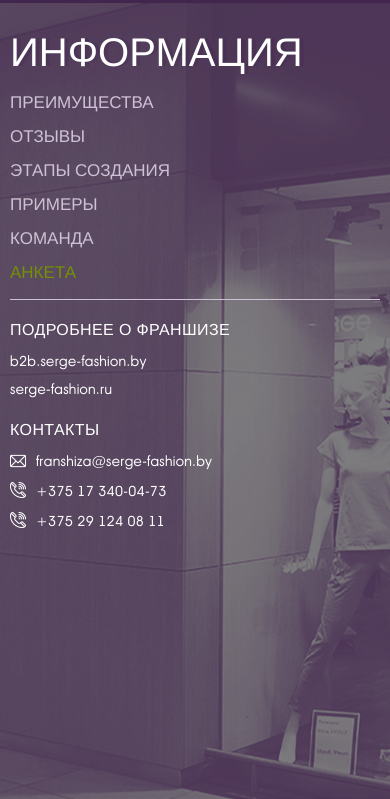
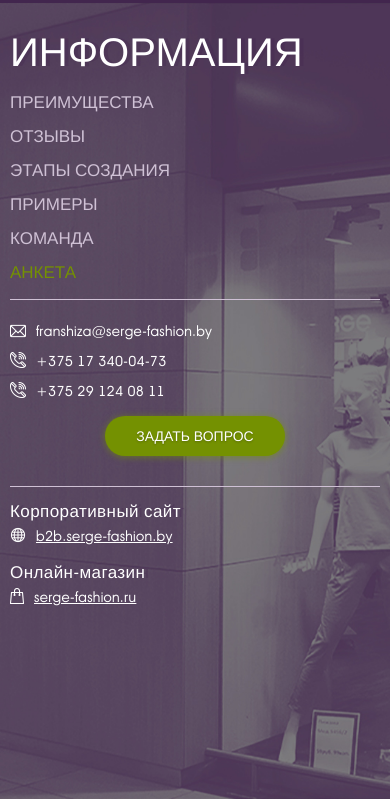
Before and after one commit to Helga13/sergeLP, a website: page prod/index.html in a window 390 px wide. Both pictures are taken after a click on the link "Информация". Shown: the part 45-844 px from the top of the page. Drawn offline with nearby package versions, Linux system fonts and the light colour scheme; files whose address does not match are found by name.

Commit message:
links burger_menu

```diff
--- a/prod/index.html
+++ b/prod/index.html
@@ -49,15 +49,18 @@
       </ul>
       <div class="mobile_block">
         <div class="item">
-          <div class="heading">Подробнее о франшизе</div>
-          <div class="info_item"><a href="http://b2b.serge-fashion.by" target="_blank">b2b.serge-fashion.by</a></div>
-          <div class="info_item"><a href="http://serge-fashion.ru" target="_blank">serge-fashion.ru</a></div>
-        </div>
-        <div class="item">
           <div class="heading">Контакты</div>
           <div class="info_item"><a href="mailto:franshiza@serge-fashion.by"><img src="img/icons/icon_mail.png" alt="">franshiza@serge-fashion.by</a></div>
           <div class="info_item"><a href="tel:+375173400473"><img src="img/icons/icom_phone.png" alt="">+375 17 340-04-73</a></div>
           <div class="info_item"><a href="tel:+375291240811"><img src="img/icons/icom_phone.png" alt="">+375 29 124 08 11</a></div>
+          <a href="#" class="btn js-popup question_btn" data-id="popupForm">Задать вопрос</a>
+        </div>
+        <div class="item sites">
+          <div class="heading">Подробнее о франшизе</div>
+          <div class="title">Корпоративный сайт</div>
+          <div class="info_item"><a href="http://b2b.serge-fashion.by" target="_blank"><img src="img/icons/icon_world.png" alt="">b2b.serge-fashion.by</a></div>
+          <div class="title">Онлайн-магазин</div>
+          <div class="info_item"><a href="http://serge-fashion.ru" target="_blank"><img src="img/icons/icon_bag.png" alt="">serge-fashion.ru</a></div>
         </div>
       </div>
     </div>
--- a/prod/js/app.js
+++ b/prod/js/app.js
@@ -96,20 +96,16 @@ $(document).ready(function () {
   $('.burger_menu').click(function(e) {
     e.preventDefault();
   if($('.burger_menu').hasClass('opened')){
-
-
       $('.popup_nav').fadeOut(100);
       $('body').css('overflow', 'auto');
       $('.burger_menu').removeClass('opened');
-
   }else{
     $(this).toggleClass('opened');
         $('.popup_nav').fadeIn(300);
         $('body').css('overflow', 'hidden');
     }
   });
-
-  	$('.popup_close, .popup_nav a').click(function (e) {
+  	$('.popup_close, .popup_nav ul a').click(function (e) {
          e.preventDefault();
            $('.popup_nav').fadeOut(100);
            $('body').css('overflow', 'auto');
--- a/src/js/app.js
+++ b/src/js/app.js
@@ -96,20 +96,16 @@ $(document).ready(function () {
   $('.burger_menu').click(function(e) {
     e.preventDefault();
   if($('.burger_menu').hasClass('opened')){
-
-
       $('.popup_nav').fadeOut(100);
       $('body').css('overflow', 'auto');
       $('.burger_menu').removeClass('opened');
-
   }else{
     $(this).toggleClass('opened');
         $('.popup_nav').fadeIn(300);
         $('body').css('overflow', 'hidden');
     }
   });
-
-  	$('.popup_close, .popup_nav a').click(function (e) {
+  	$('.popup_close, .popup_nav ul a').click(function (e) {
          e.preventDefault();
            $('.popup_nav').fadeOut(100);
            $('body').css('overflow', 'auto');
--- a/src/sass/_common.scss
+++ b/src/sass/_common.scss
@@ -547,10 +547,10 @@ header{
   .popup_content{
     text-align: left;
     color: #fff;
-    max-width: 600px;
+    max-width: 620px;
     width: 100%;
     margin: 0 auto;
-    padding: 7% 0;
+    padding: 7% 10px;
   }
   .popup_close{
     position: absolute;
@@ -597,7 +597,6 @@ header{
 }
 
 .mobile_block{
-  display: none;
   border-top: 1px solid #cfc1d5;
   padding-top: 20px;
   text-align: center;
@@ -606,6 +605,19 @@ header{
     display: inline-block;
     vertical-align: top;
     width: 50%;
+    .btn{
+      display: none;
+      visibility: hidden;
+    }
+    &.sites{
+      float: left;
+      .title{
+        display: none;
+      }
+      img{
+        display: none;
+      }
+    }
   }
   .heading{
     font-size: 16px;
--- a/src/sass/lib/_media.scss
+++ b/src/sass/lib/_media.scss
@@ -272,6 +272,39 @@
   .mobile_block .info_item{
     padding: 2px 0;
   }
+  .mobile_block .item .btn{
+    display: block;
+    visibility: visible;
+    margin-left: auto;
+    margin-right: auto;
+  }
+  .mobile_block .heading{
+    display: none;
+    visibility: hidden;
+  }
+  .mobile_block .item.sites{
+    border-top: 1px solid #cfc1d5;
+    padding-top: 7px;
+    margin-top: 16px;
+    .info_item{
+      padding: 4px 0;
+    }
+  }
+  .mobile_block .item.sites img{
+    display: inline-block;
+  }
+  .mobile_block .item.sites a{
+    text-decoration: underline;
+  }
+  .mobile_block .item.sites .title{
+    display: block;
+    font-size: 17px;
+    line-height: 19px;
+    letter-spacing: 0.025em;
+    text-align: left;
+    text-transform: inherit;
+    padding-top: 8px;
+  }
 
 }
 
```
Also changed, not shown: src/includes/header.html (+8 -5 lines), prod/css/screen.css, prod/js/common.js.
